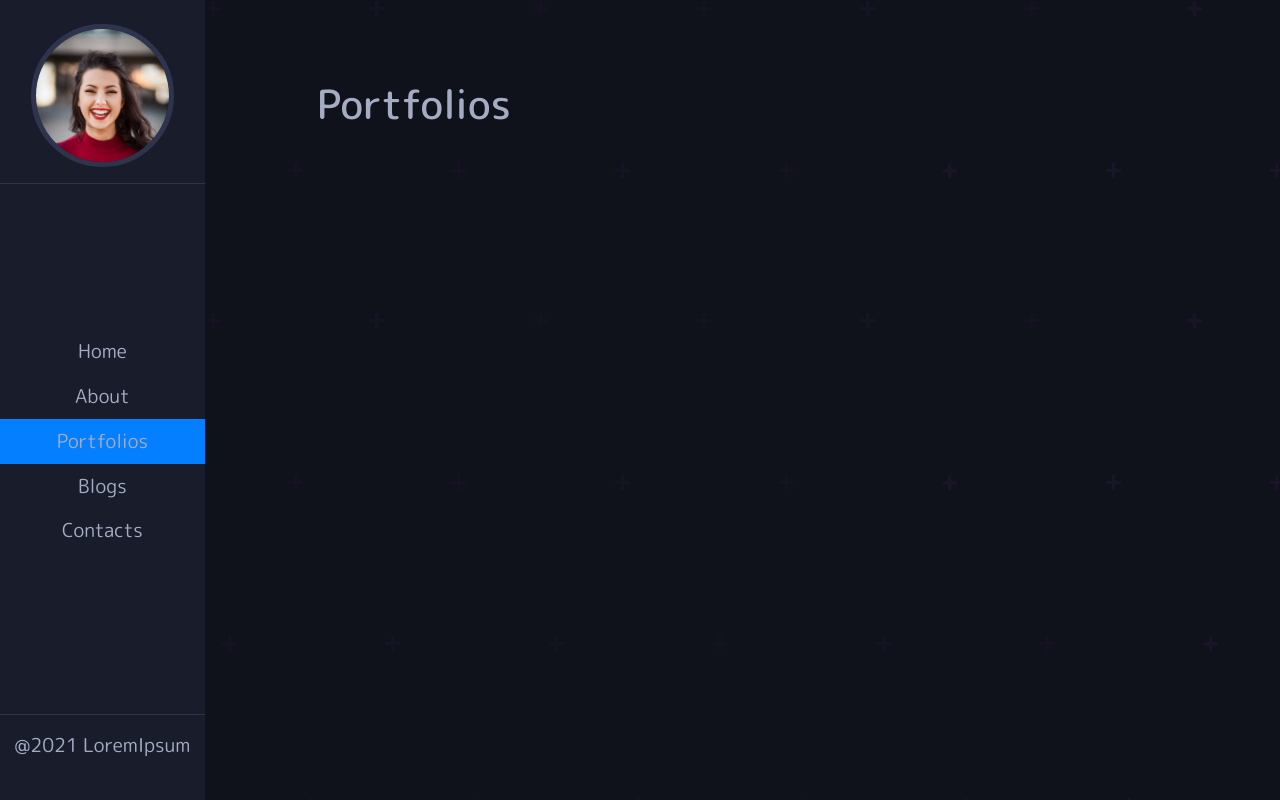
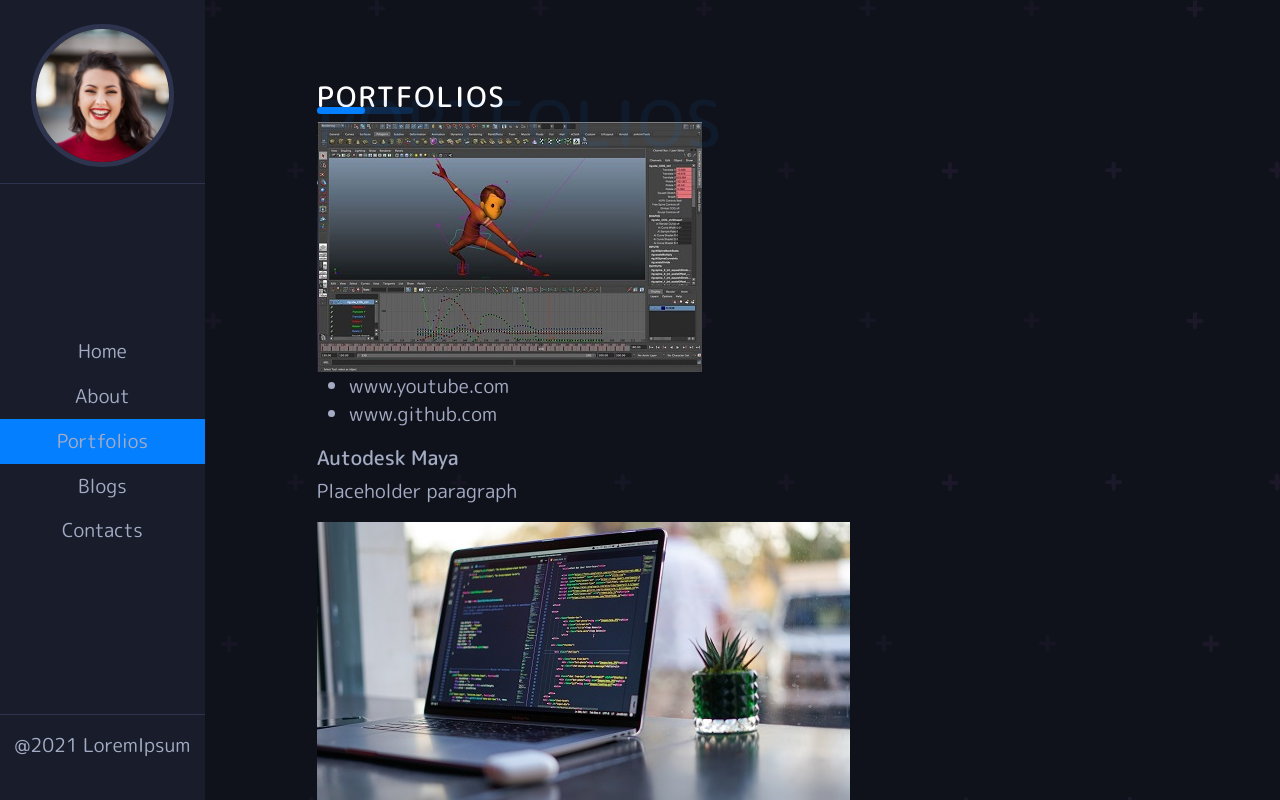
Before and after one commit to MBalayeva/portfolio, a React (Create React App) app: page /portfolios in a window 1280 px wide. Shown: the top 800 px of the page. Built offline with nearby package versions, Linux system fonts and the light colour scheme.

Commit message:
first touches to portfolio page

```diff
--- a/src/App.scss
+++ b/src/App.scss
@@ -7,6 +7,7 @@
 @import './styles/servicesSection';
 @import './styles/blogs';
 @import './styles/contacts';
+@import './styles/portfolios';
 
 * {
     box-sizing: border-box;
--- /dev/null
+++ b/src/components/Categories.js
@@ -0,0 +1,11 @@
+import React from 'react'
+
+function Categories() {
+    return (
+        <div>
+
+        </div>
+    )
+}
+
+export default Categories
--- /dev/null
+++ b/src/components/MenuItems.js
@@ -0,0 +1,19 @@
+import React from 'react'
+
+function MenuItems({title, image, link1, link2}) {
+    return (
+        <div className='portfolio'>
+            <div className='image-data'>
+                <img src={image} alt='' />
+                <ul className='hover-items'>
+                    <li>{link1}</li>
+                    <li>{ link2}</li>
+                </ul>
+            </div>
+            <h5>{title}</h5>
+            <p>Placeholder paragraph</p>
+        </div>
+    )
+}
+
+export default MenuItems
--- /dev/null
+++ b/src/components/allportfolios.js
@@ -0,0 +1,81 @@
+import port1 from '../img/portImages/maya-1.jpg';
+import port2 from '../img/portImages/port1.jpg';
+import port3 from '../img/portImages/port2.jpg';
+import port4 from '../img/portImages/port3.jpg';
+import port6 from '../img/portImages/port5.jpg';
+import port7 from '../img/portImages/port6.jpg';
+
+const portfolios = [
+    {
+        id: 1,
+        category: 'Animation',
+        link1: 'www.youtube.com',
+        link2: 'www.github.com',
+        icon1: 'G',
+        icon2: 'Y',
+        image: port1,
+        title: 'Autodesk Maya'
+    },
+    {
+        id: 2,
+        category: 'Python',
+        link1: 'www.youtube.com',
+        link2: 'www.github.com',
+        icon1: 'G',
+        icon2: 'Y',
+        image: port2,
+        title: 'Python Web Scrapping'
+    },
+    {
+        id: 3,
+        category: 'Animation',
+        link1: 'www.youtube.com',
+        link2: 'www.github.com',
+        icon1: 'G',
+        icon2: 'Y',
+        image: port3,
+        title: 'Autodesk Maya'
+    },
+    {
+        id: 4,
+        category: 'Javascript',
+        link1: 'www.youtube.com',
+        link2: 'www.github.com',
+        icon1: 'G',
+        icon2: 'Y',
+        image: port4,
+        title: 'Vanilla Javascript Website'
+    },
+    {
+        id: 5,
+        category: 'React Js',
+        link1: 'www.youtube.com',
+        link2: 'www.github.com',
+        icon1: 'G',
+        icon2: 'Y',
+        image: port6,
+        title: 'Getting Started With React'
+    },
+    {
+        id: 6,
+        category: 'React Js',
+        link1: 'www.youtube.com',
+        link2: 'www.github.com',
+        icon1: 'G',
+        icon2: 'Y',
+        image: port7,
+        title: 'Vanilla Javascript Website'
+    },
+    {
+        id: 7,
+        category: 'Test Port',
+        link1: 'www.youtube.com',
+        link2: 'www.github.com',
+        icon1: 'G',
+        icon2: 'Y',
+        image: port4,
+        title: 'Vanilla Javascript Website'
+    }
+]
+
+export default portfolios;
--- a/src/pages/PortfoliosPage.js
+++ b/src/pages/PortfoliosPage.js
@@ -1,11 +1,36 @@
-import React from 'react'
+import React, { useState } from 'react';
+import Title from '../components/Title';
+import MenuItems from '../components/MenuItems';
+import Categories from '../components/Categories';
+import portfolios from '../components/allportfolios';
 
 function PortfoliosPage() {
+    const [menuItems, setMenuItems] = useState(portfolios);
+    const [categories, setCategories] = useState(null);
+
     return (
-        <div>
-            <h1>Portfolios</h1>
+      <div className="PortfoliosPage">
+        <div className="title">
+          <Title span="portfolios" title="portfolios" />
         </div>
-    )
+        <div className="portfolios-data">
+          <Categories />
+          <div className="portfolios">
+            {menuItems.map((item) => {
+              return (
+                <MenuItems
+                  title={item.title}
+                  image={item.image}
+                  link1={item.link1}
+                  link2={item.link2}
+                  key={item.id}
+                />
+              );
+            })}
+          </div>
+        </div>
+      </div>
+    );
 }
 
 export default PortfoliosPage
```
Also changed, not shown: src/styles/_portfolios.scss (added).
